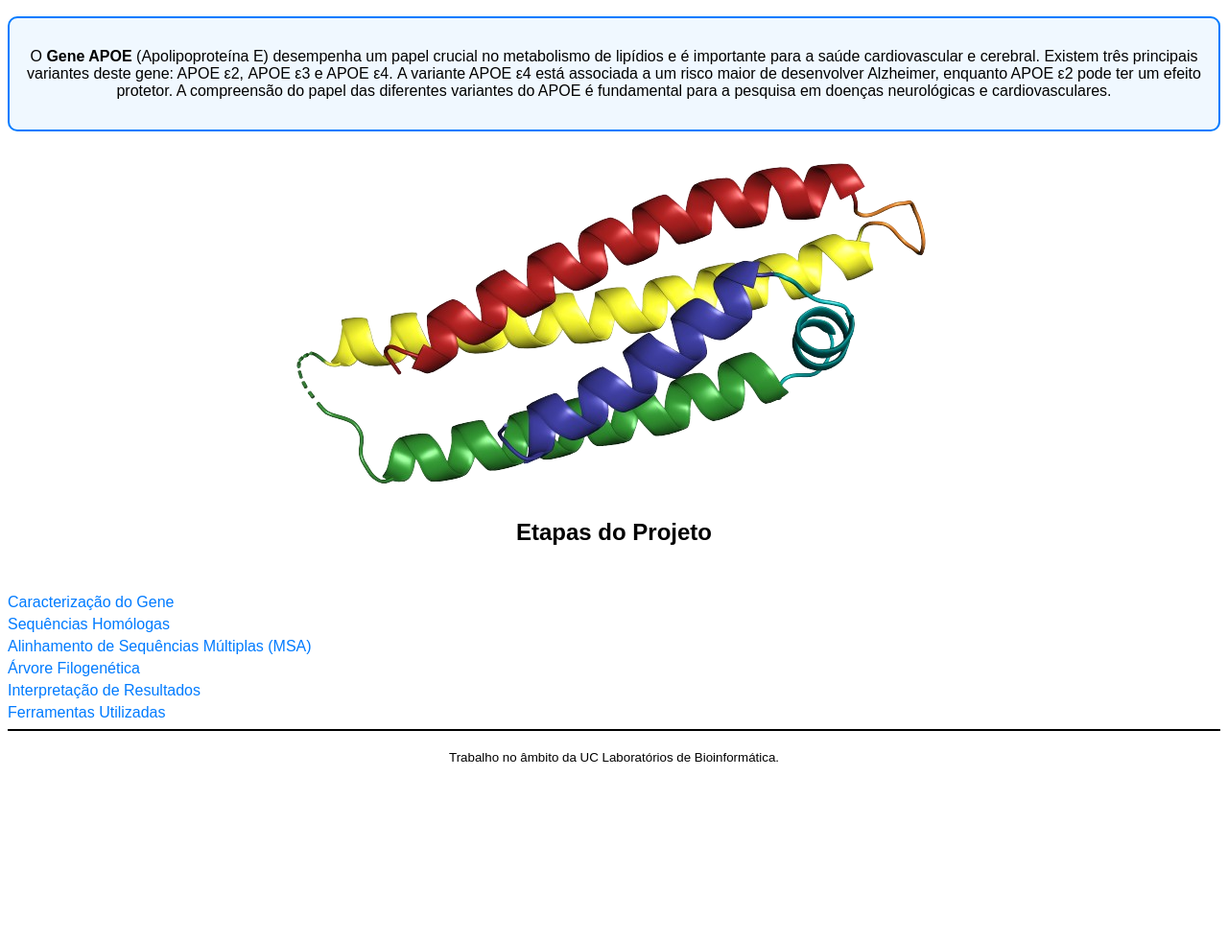
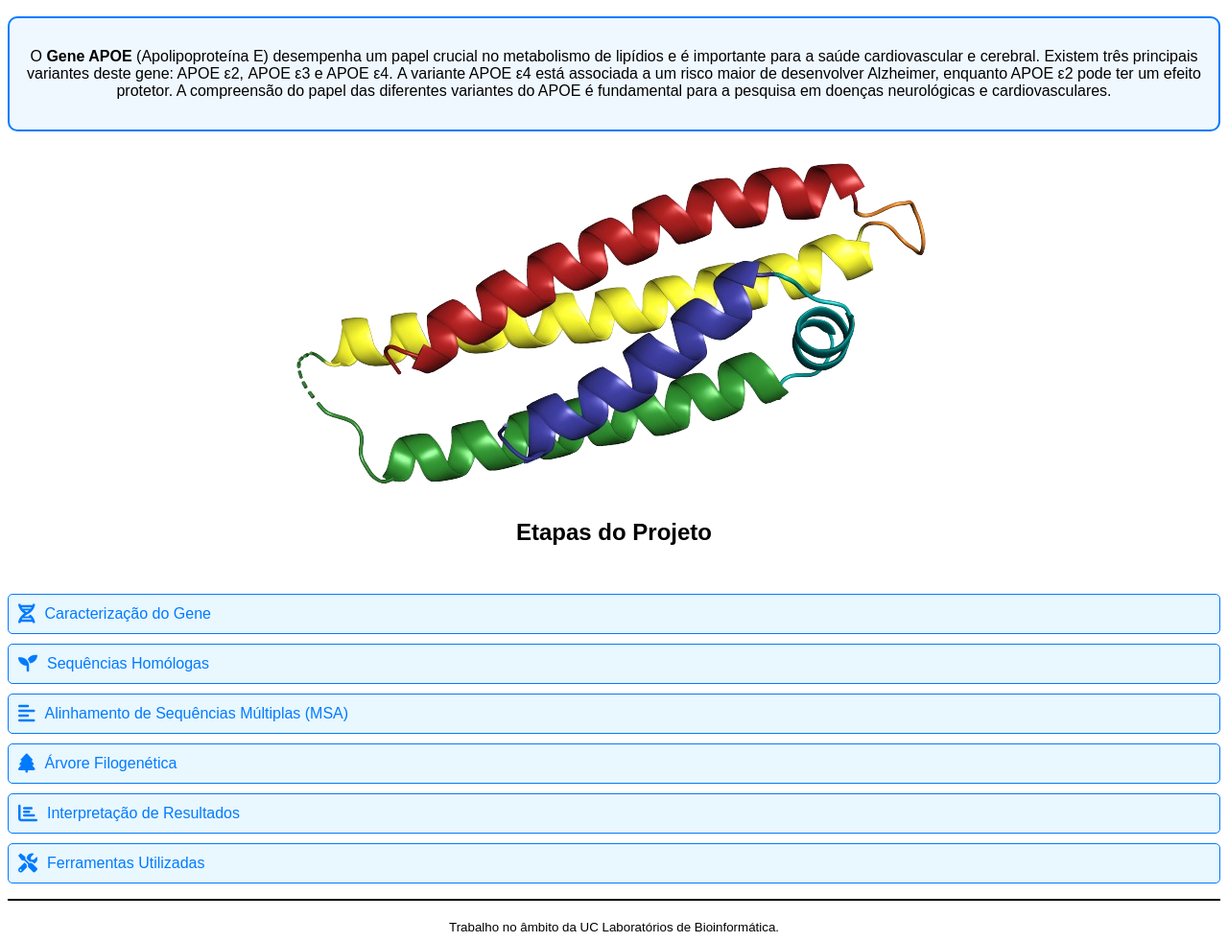
Before and after one commit to up202304593/Trabalho-Bioinform-tica, a plain HTML site: page index.html in a window 1280 px wide. Shown: the part 99-1081 px from the top of the page at 96% size. Before the commit the page ends 904 px from the top, so only its background shows below. Drawn offline with Linux system fonts and the light colour scheme.

Commit message:
Update index.html

```diff
--- a/index.html
+++ b/index.html
@@ -17,15 +17,34 @@
         }
         .project-steps {
             margin-top: 50px;
+            list-style: none;
+            padding: 0;
         }
-        .project-steps a {
-            display: block;
-            margin: 5px 0;
+        .project-steps li {
+            margin: 10px 0;
+            padding: 10px;
+            border: 1px solid #007BFF;
+            border-radius: 5px;
+            background-color: #E9F7FF;
+            display: flex;
+            align-items: center;
+            transition: background-color 0.3s ease;
+        }
+        .project-steps li:hover {
+            background-color: #D0EFFF;
+        }
+        .project-steps li a {
             color: #007BFF;
             text-decoration: none;
+            flex-grow: 1;
+            padding-left: 10px;
         }
-        .project-steps a:hover {
+        .project-steps li a:hover {
             text-decoration: underline;
+        }
+        .project-steps li i {
+            font-size: 20px;
+            color: #007BFF;
         }
         h1, h2 {
             text-align: center;
@@ -43,6 +62,7 @@
             margin-top: 20px;
         }
     </style>
+    <link rel="stylesheet" href="https://cdnjs.cloudflare.com/ajax/libs/font-awesome/6.0.0-beta3/css/all.min.css">
 </head>
 <body>
 
@@ -58,14 +78,14 @@
 <img src="imagens/imagemapoe1.png" alt="Imagem do BLASTp">
 
 <h2>Etapas do Projeto</h2>
-<div class="project-steps">
-    <a href="etapa1.html">Caracterização do Gene</a>
-    <a href="etapa2.html">Sequências Homólogas</a>
-    <a href="etapa3.html">Alinhamento de Sequências Múltiplas (MSA)</a>
-    <a href="etapa4.html">Árvore Filogenética</a>
-    <a href="etapa5.html">Interpretação de Resultados</a>
-    <a href="etapa6.html">Ferramentas Utilizadas</a>
-</div>
+<ul class="project-steps">
+    <li><i class="fas fa-dna"></i><a href="etapa1.html">Caracterização do Gene</a></li>
+    <li><i class="fas fa-seedling"></i><a href="etapa2.html">Sequências Homólogas</a></li>
+    <li><i class="fas fa-align-left"></i><a href="etapa3.html">Alinhamento de Sequências Múltiplas (MSA)</a></li>
+    <li><i class="fas fa-tree"></i><a href="etapa4.html">Árvore Filogenética</a></li>
+    <li><i class="fas fa-chart-bar"></i><a href="etapa5.html">Interpretação de Resultados</a></li>
+    <li><i class="fas fa-tools"></i><a href="etapa6.html">Ferramentas Utilizadas</a></li>
+</ul>
 
 <hr>
 <small>Trabalho no âmbito da UC Laboratórios de Bioinformática.</small>
```
